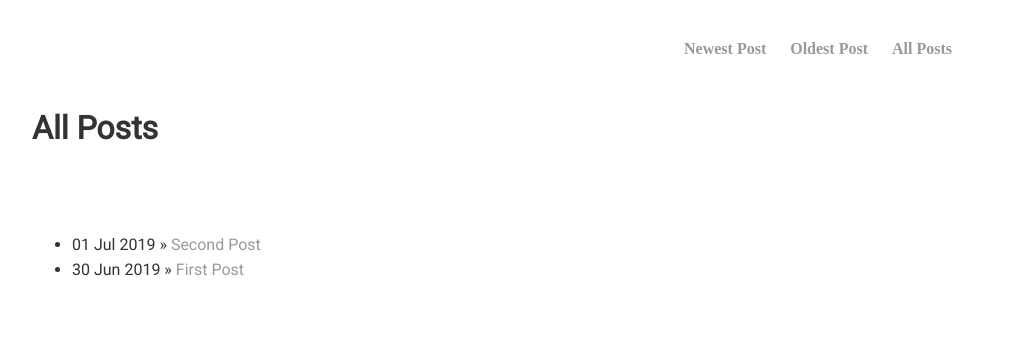
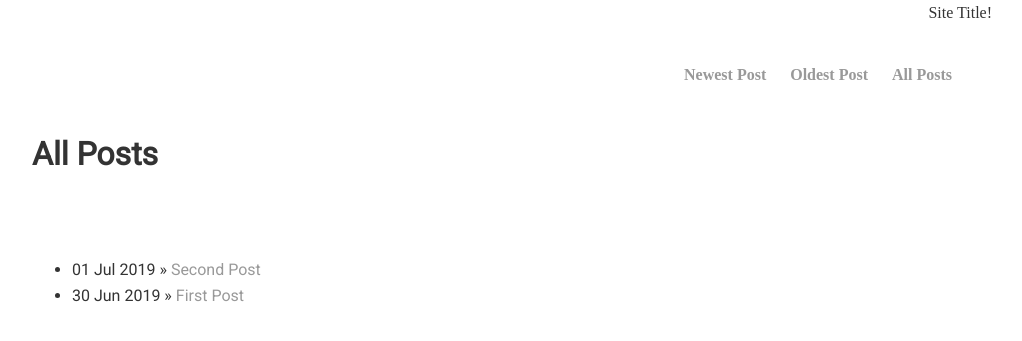
Before and after one commit to overheardonearth/overheardonearth.github.io, a Jekyll site: the page built from all-posts/index.html, in a window 1280 px wide. Shown: the top 341 px of the page, without its empty margins (128-1150 px from the left). Built offline with Jekyll 4.4.1, drawn with Linux system fonts in a browser that asks for light colours.

Commit message:
Update main.html

```diff
--- a/_layouts/main.html
+++ b/_layouts/main.html
@@ -11,6 +11,10 @@
 	<body>
 
 	<div class="site-title">
+
+		<div>
+			Site Title!
+		</div>
 
 		<div class="site-title-nav">
 		<nav>
```
